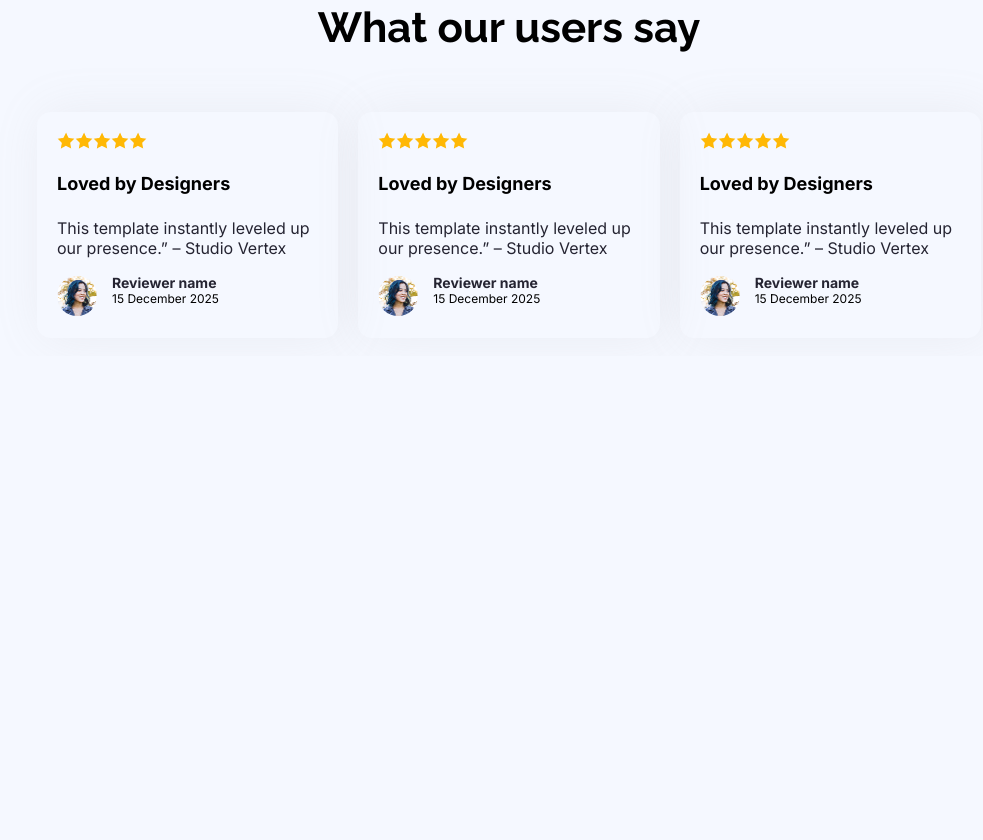
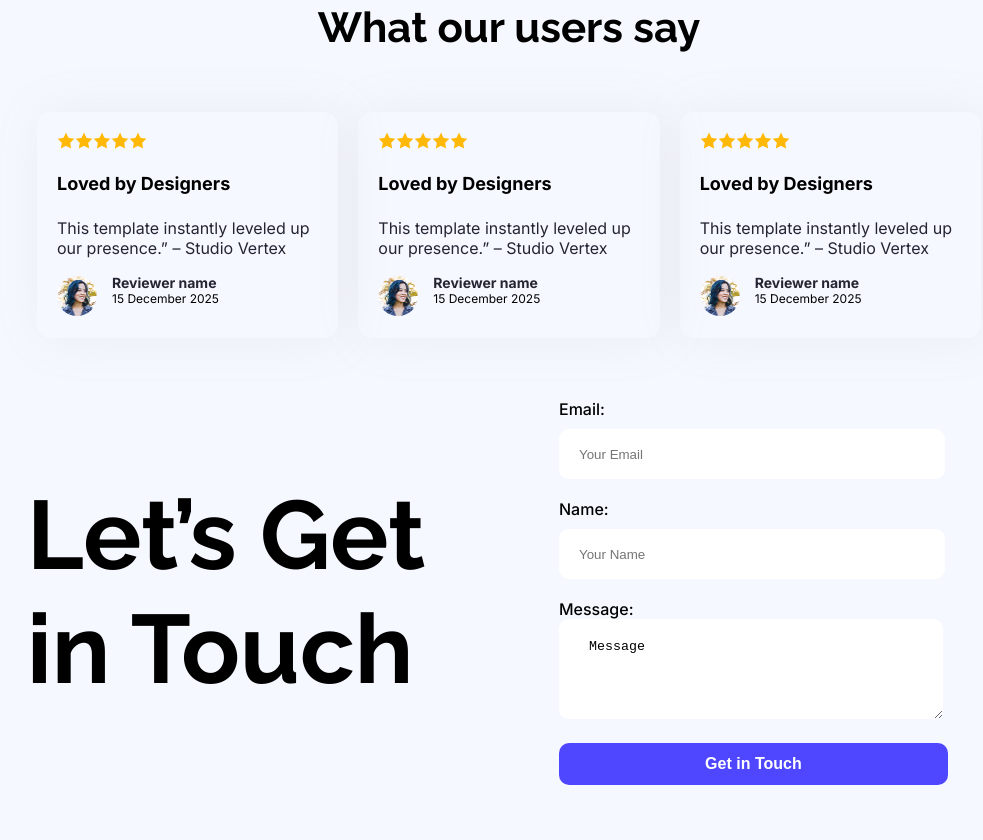
Before and after one commit to Mohammadsyedmostafa/Assignment-1, a plain HTML site: page index.html in a window 1280 px wide. Shown: the part 1901-2741 px from the top of the page, without its empty margins (131-1114 px from the left). Before the commit the page ends 2257 px from the top, so only its background shows below. Drawn offline with Linux system fonts and the light colour scheme.

Commit message:
added my Touch Section

```diff
--- a/index.html
+++ b/index.html
@@ -111,6 +111,23 @@
                 </div>
             </div>
          </section>
+         <!-- Let’s Get In Touch Section -->
+          <section class="touch-section">
+            <div class="touch-containar">
+                <h2 class="touch-title">Let’s Get in Touch</h2>
+            </div>
+            <div class="touch-containar">
+                <form action="" class=" inter-style">
+                <label class="label-title" for="femail">Email:</label>
+                <input type="email" name="" id="" placeholder="Your Email">
+                <label class="label-title" for="ftext"> Name:</label>
+                <input type="text" name="" id="" placeholder="Your Name">
+                <label class="label-title" for="ftext"> Message:</label>
+                <textarea name="" id="" placeholder="Message">Message</textarea>
+            </form>
+            <input class="btn-primary1" type="button" value="Get in Touch">
+            </div>
+          </section>
     </main>
     <footer>
 
--- a/styles/style.css
+++ b/styles/style.css
@@ -159,5 +159,57 @@ body{
 .feedback-subtitle{
     font-size: 12px;
     margin-top: 0px;
-
 }
+/*  */
+.touch-section{
+    display: flex;
+    gap: 100px;
+    padding: 50px 150px;
+    align-items: center;
+}
+.touch-containar{
+    width: 50%;
+}
+.touch-title{
+    font-size: 97px;
+    font-weight: bold;
+}
+.label-title{
+    font-size: 16px;
+    font-weight: 500;
+    margin-bottom: 20px;
+}
+.touch-section input[type="email"],.touch-section input[type="text"]{
+    background-color: white;
+    padding: 20px;
+    height: 10px;
+    border: none;
+    border-radius: 10px;
+    width: 80%;
+    margin-bottom: 20px;
+    margin-top: 10px;
+}
+.touch-section textarea{
+    background-color: white;
+    padding: 20px 30px;
+    height: 60px;
+    border: none;
+    border-radius: 10px;
+    width: 75%;
+}
+.btn-primary1{
+    background-color: #4E47FF;
+    font-size: 16px;
+    font-weight: bold;
+    color: white;
+    padding: 12px 36px;
+    border: none;
+    border-radius: 10px;
+    width: 90%;
+    margin-top: 20px;
+}
+.btn-primary1:hover{
+    background-color: white;
+    color: #252432;
+    border: 2px solid #4E47FF;
+}
```
